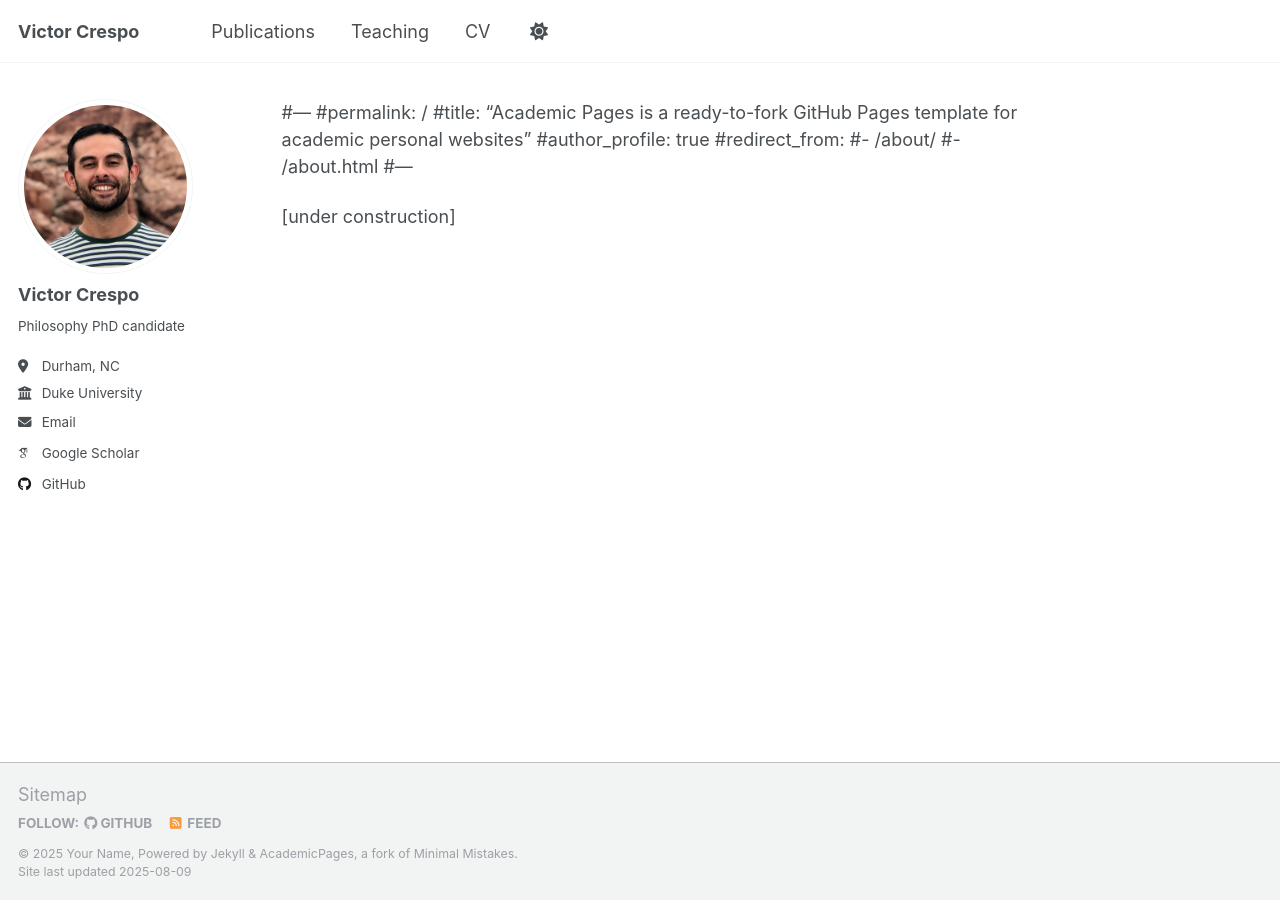
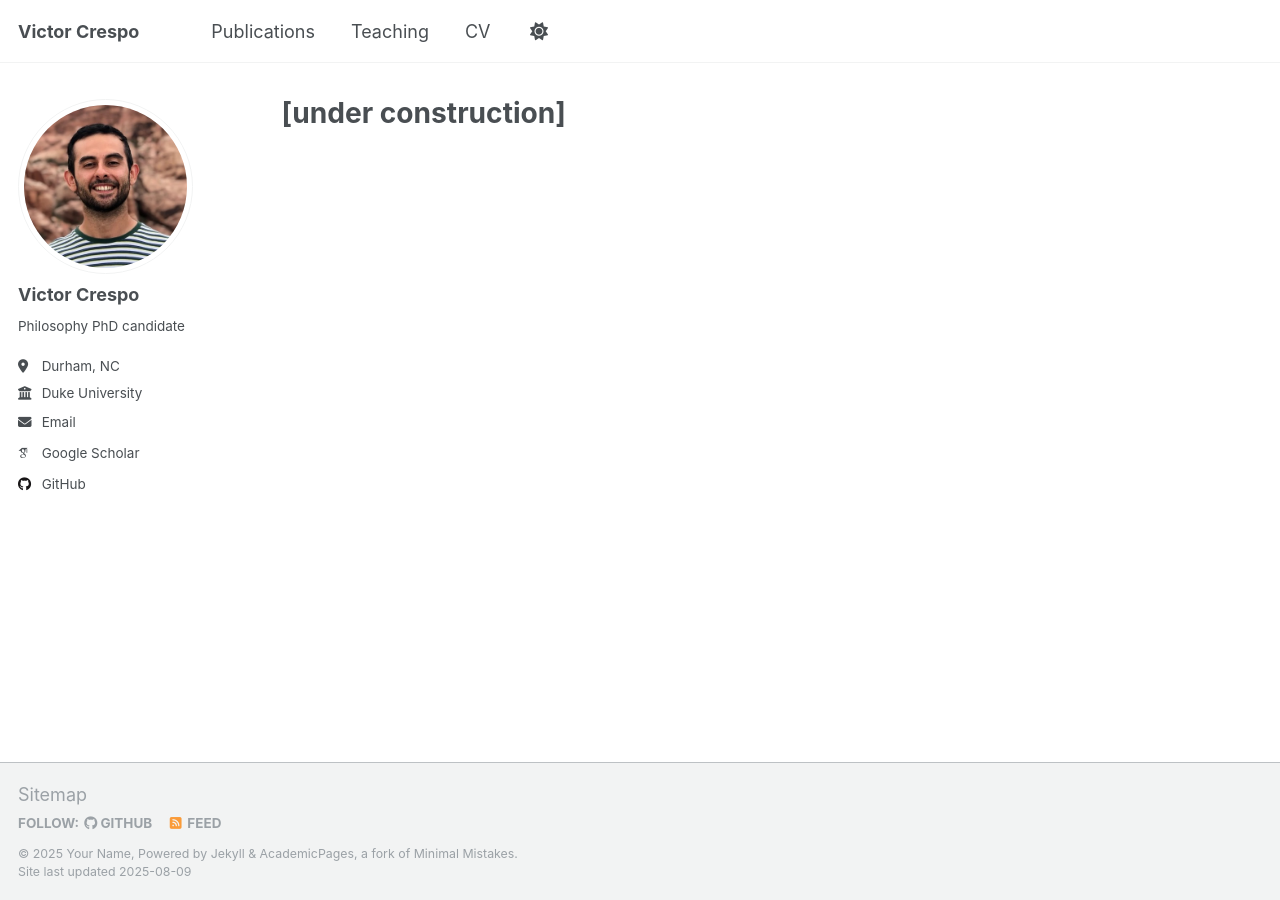
Before and after one commit to v-crespo/philosophy, a Jekyll site: the page built from _pages/about.md, in a window 1280 px wide. Built offline with Jekyll 4.4.1, drawn with Linux system fonts in a browser that asks for light colours; some web fonts are replaced; our own code applies the rules of GitHub Pages for plain Markdown files; a script that is not in the unit is left out.

Commit message:
Update about.md

```diff
--- a/_pages/about.md
+++ b/_pages/about.md
@@ -1,10 +1,8 @@
-#---
-#permalink: /
-#title: "Academic Pages is a ready-to-fork GitHub Pages template for academic personal websites"
-#author_profile: true
-#redirect_from:
-  #- /about/
-  #- /about.html
-#---
-
-[under construction]
+---
+permalink: /
+title: "[under construction]"
+author_profile: true
+redirect_from:
+  - /about/
+  - /about.html
+---
```
